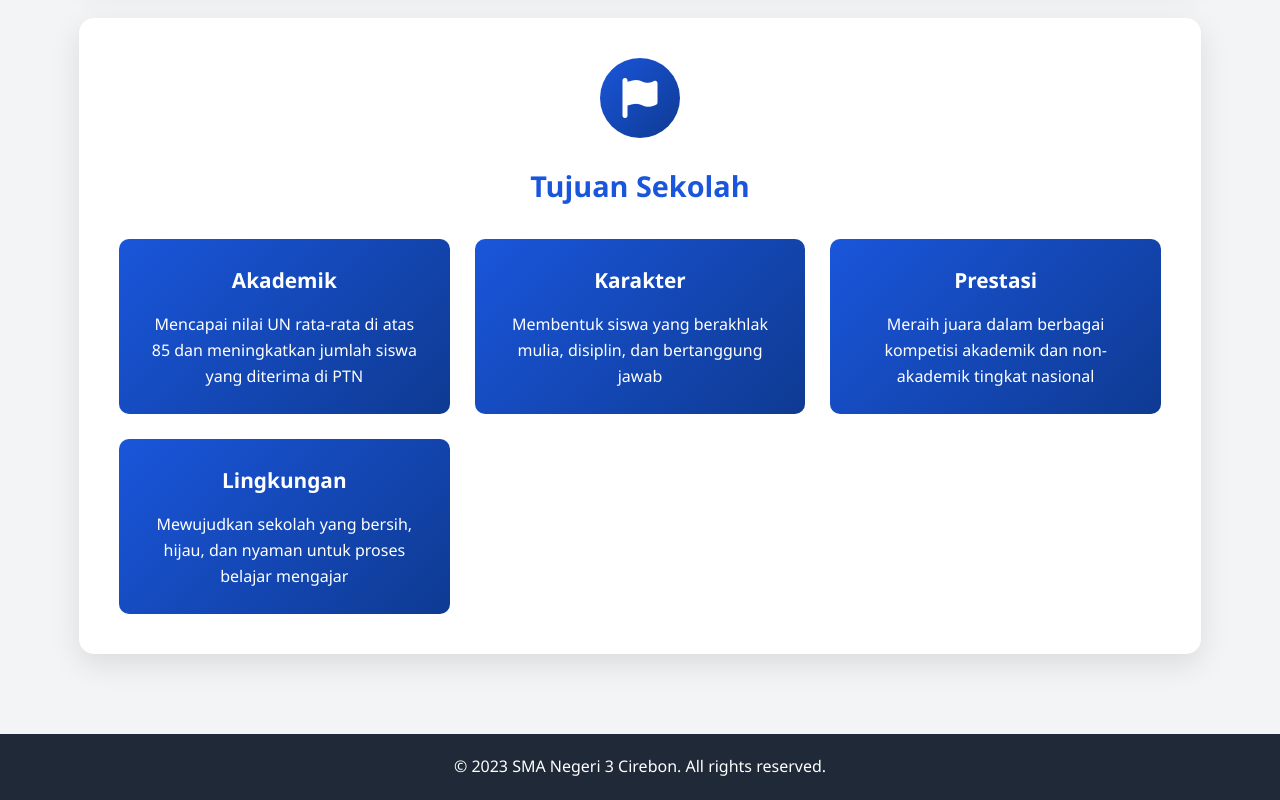
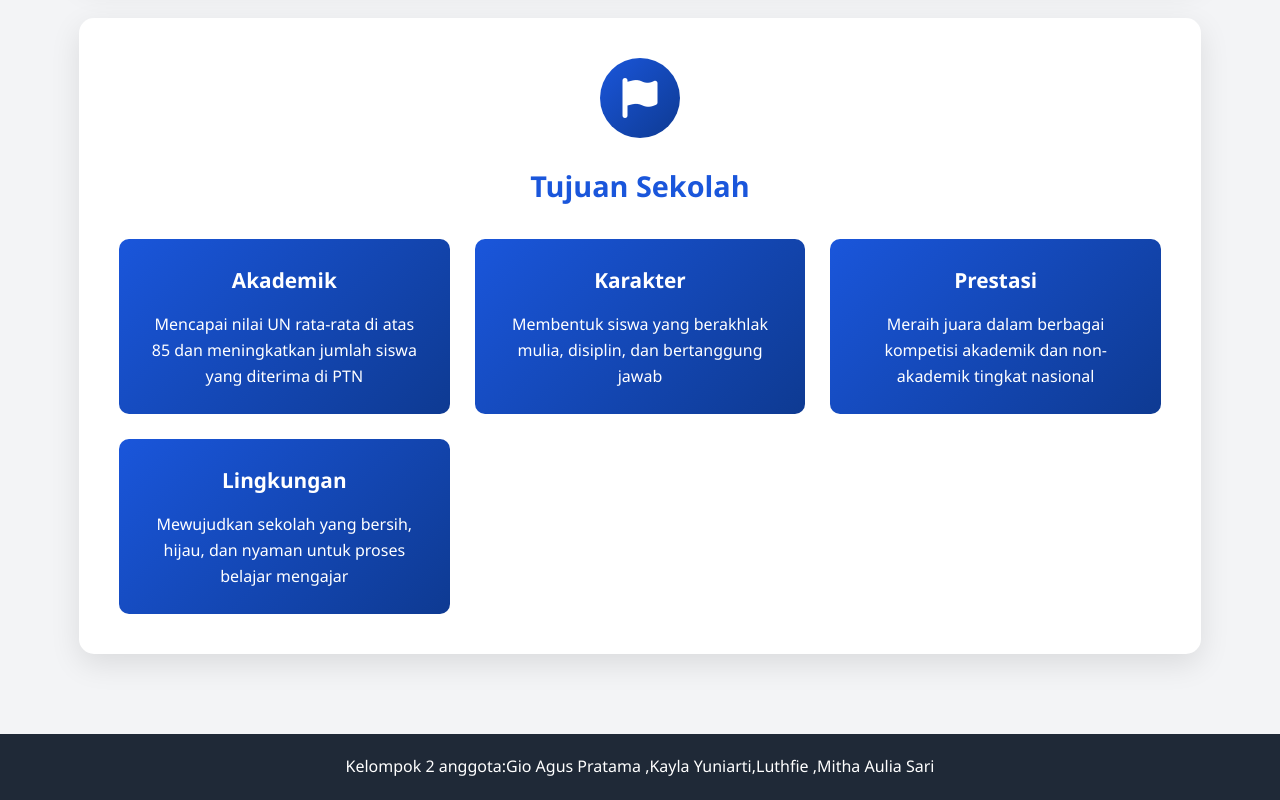
Before and after one commit to lurtd12/ngetes, a plain HTML site: page visi misi.html in a window 1280 px wide. Shown: the part 1309-2109 px from the top of the page. Drawn offline with Linux system fonts and the light colour scheme.

Commit message:
Update visi misi.html

```diff
--- a/visi misi.html
+++ b/visi misi.html
@@ -114,7 +114,7 @@
     <!-- Footer -->
     <footer>
         <div class="container">
-            <p>© 2023 SMA Negeri 3 Cirebon. All rights reserved.</p>
+            <p>Kelompok 2 anggota:Gio Agus Pratama ,Kayla Yuniarti,Luthfie ,Mitha Aulia Sari </p>
         </div>
     </footer>
 
```
